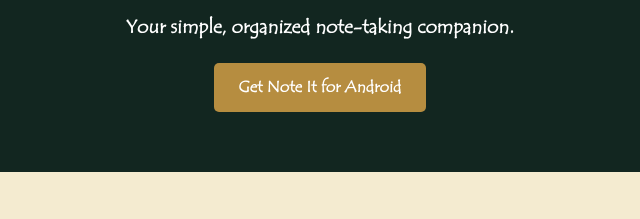
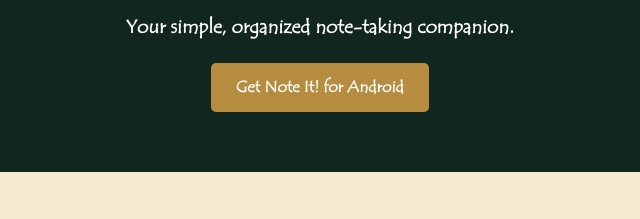
Before and after one commit to Yosuef-Sayed/Note-It_Flutter_Application, a plain HTML site: page index.html in a window 1280 px wide. Shown: the part 140-359 px from the top of the page, 320-960 px from the left. Drawn offline with Linux system fonts and the light colour scheme.

Commit message:
Fixed written error

```diff
--- a/index.html
+++ b/index.html
@@ -12,7 +12,7 @@
     <header>
         <h1>Note It!</h1>
         <p>Your simple, organized note-taking companion.</p>
-        <a href="Media/Note-it_v1.2.0-Made_By_Yousef_Sayed.apk" download="" class="cta-button">Get Note It for Android</a>
+        <a href="Media/Note-it_v1.2.0-Made_By_Yousef_Sayed.apk" download="" class="cta-button">Get Note It! for Android</a>
     </header>
 
     <!-- Features Section -->
```
